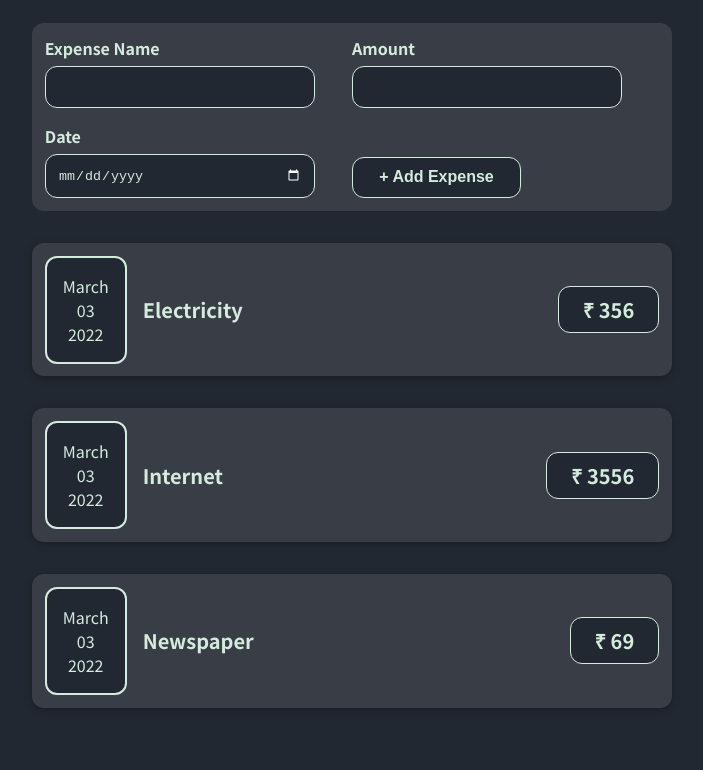
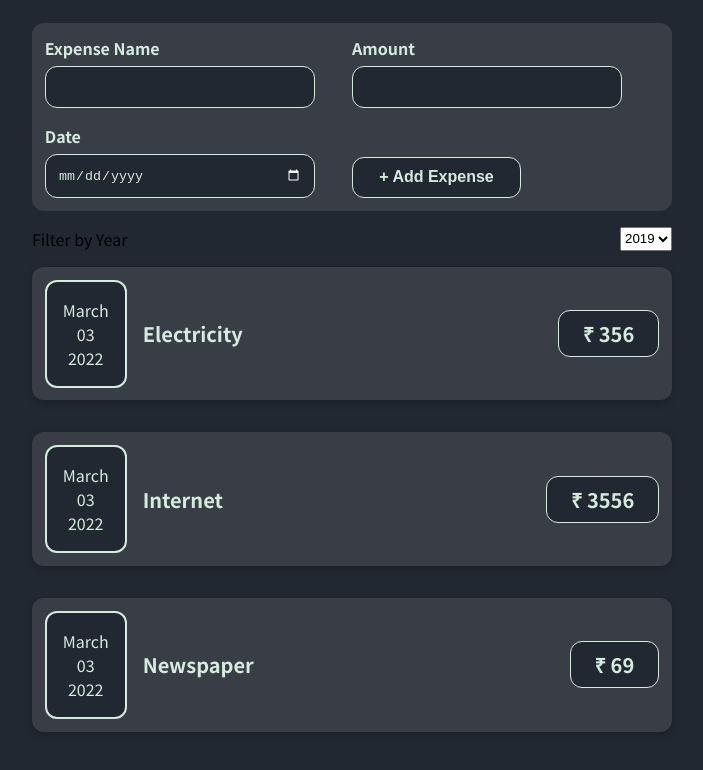
Before and after one commit to RK03ind/first-react-app, a React (Create React App) app: page / in a window 1280 px wide. Shown: the top 770 px of the page, without its empty margins (288-991 px from the left). Built offline with nearby package versions, Linux system fonts and the light colour scheme.

Commit message:
2nd commit

```diff
--- /dev/null
+++ b/src/components/Expenses/ExpenseFilter.js
@@ -0,0 +1,16 @@
+import "./ExpesnsesStyles/ExpenseFilter.css";
+const ExpenseFilter = () => {
+  return (
+    <div className="filter-container">
+      <span>Filter by Year</span>
+      <select>
+        <option value="2019">2019</option>
+        <option value="2020">2020</option>
+        <option value="2021">2021</option>
+        <option value="2022">2022</option>
+      </select>
+    </div>
+  );
+};
+
+export default ExpenseFilter;
--- a/src/components/Expenses/Expenses.js
+++ b/src/components/Expenses/Expenses.js
@@ -1,8 +1,10 @@
 import ExpenseItem from "./ExpenseItem";
+import ExpenseFilter from "./ExpenseFilter";
 
 const Expenses = (props) => {
   return (
     <>
+      <ExpenseFilter />
       <ExpenseItem
         title={props.expenses[0].title}
         amount={props.expenses[0].amount}
--- /dev/null
+++ b/src/components/Expenses/ExpesnsesStyles/ExpenseFilter.css
@@ -0,0 +1,6 @@
+.filter-container {
+  width: 50%;
+  display: flex;
+  flex-direction: row;
+  justify-content: space-between;
+}
```
